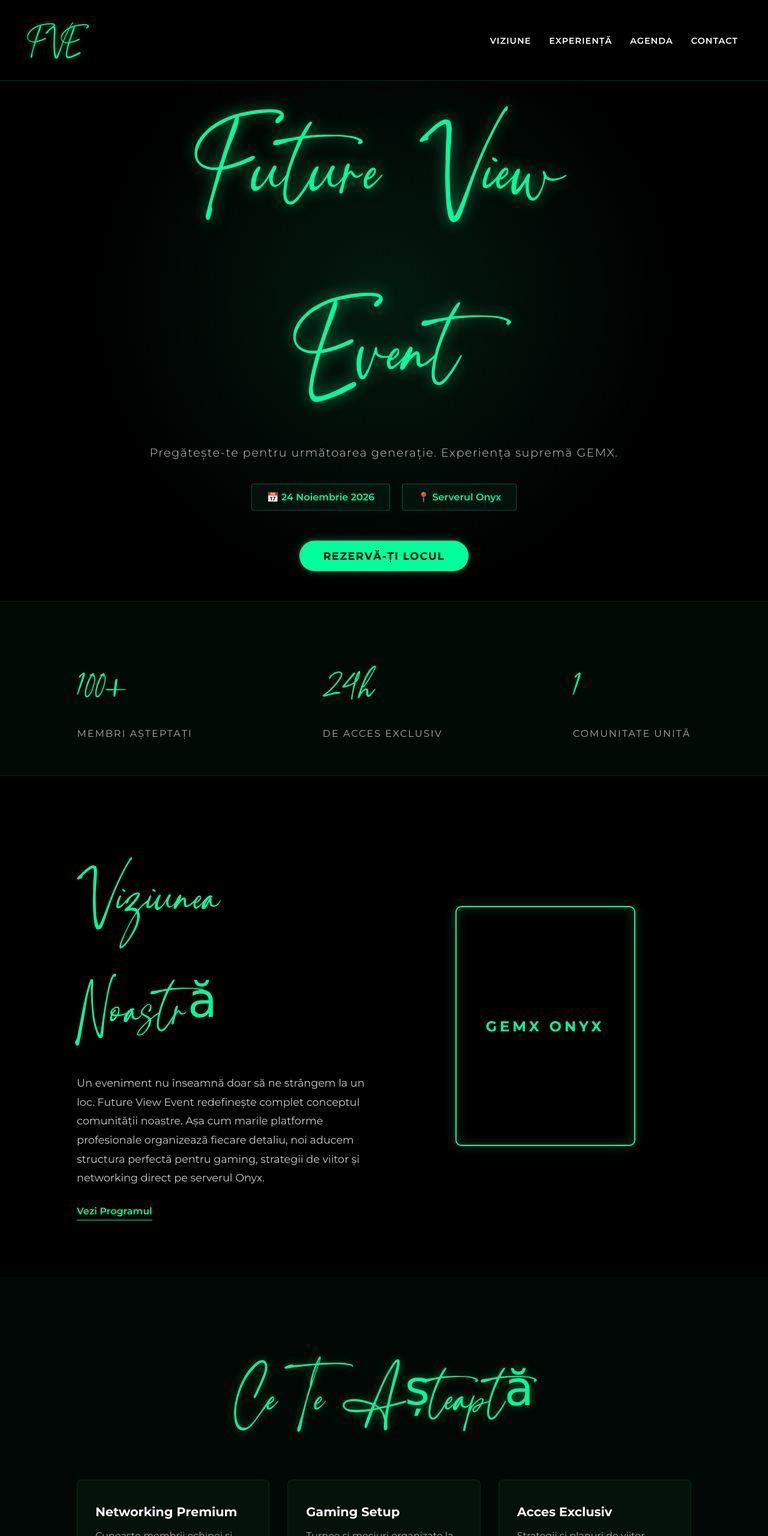
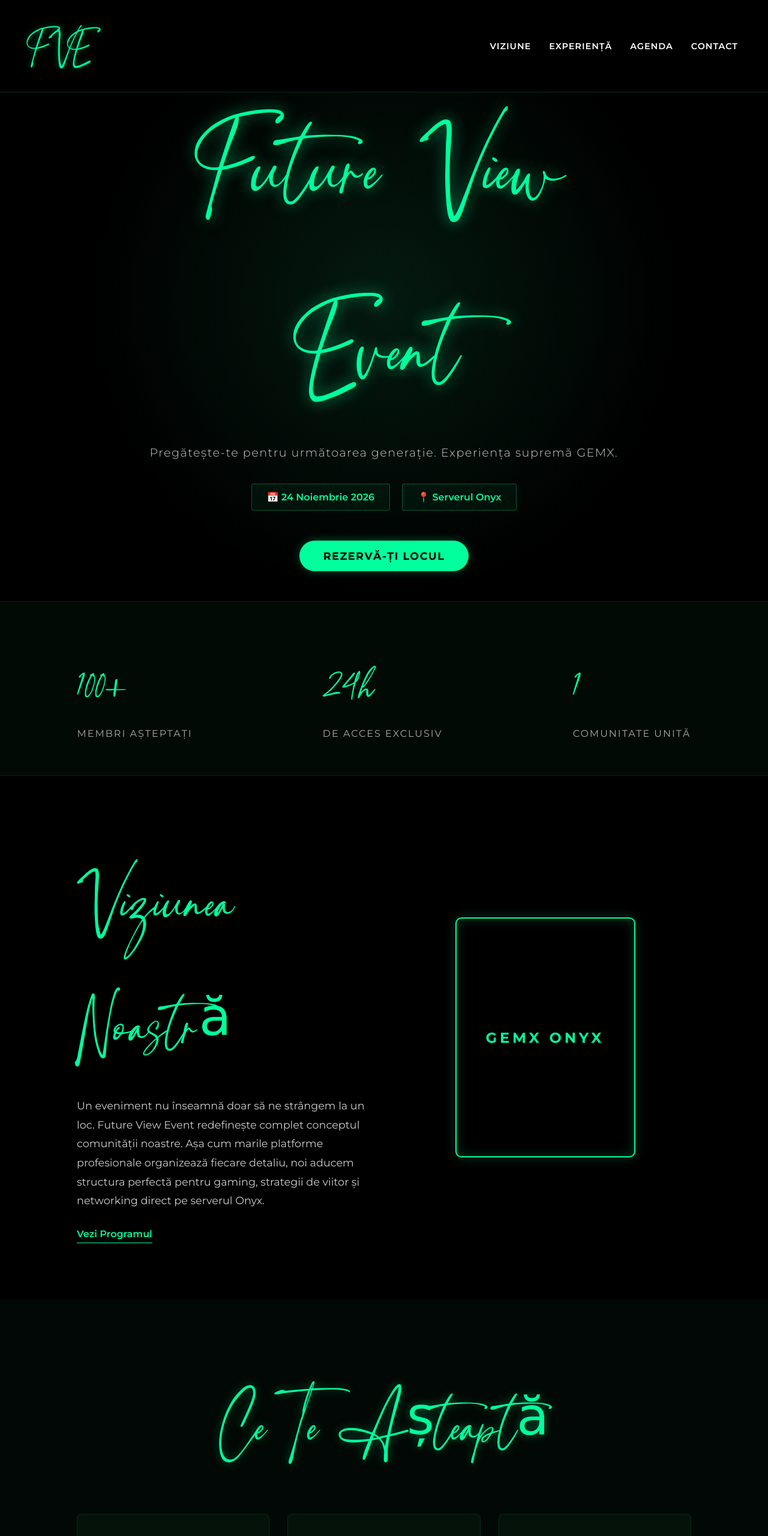
Before and after one commit to Dannydm112/site-forfun, a plain HTML site: page index.html in a window 1280 px wide. Shown: the top 2560 px of the page at 60% size. Drawn offline with Linux system fonts and the light colour scheme.

Commit message:
Update style.css

```diff
--- a/style.css
+++ b/style.css
@@ -1,6 +1,7 @@
+/* Încărcarea noului font Allura */
 @font-face {
-    font-family: 'Priestacy'; /* Lăsăm intenționat eticheta veche aici */
-    src: url('Allura-Regular.otf'); /* Dar site-ul va trage designul din fontul tău nou */
+    font-family: 'Allura';
+    src: url('Allura-Regular.otf');
 }
 
 /* Resetare generală */
@@ -37,9 +38,9 @@ body {
     backdrop-filter: blur(10px);
 }
 .logo {
-    font-family: 'Priestacy', cursive;
+    font-family: 'Allura', cursive;
     color: #00FF9D;
-    font-size: 2.5rem;
+    font-size: 3rem;
     text-shadow: 0 0 10px rgba(0, 255, 157, 0.5);
 }
 .nav-links {
@@ -68,7 +69,6 @@ body {
     align-items: center;
     text-align: center;
     padding: 120px 20px 50px;
-    /* Un gradient subtil ca să dea adâncime ecranului negru */
     background: radial-gradient(circle at center, #041a10 0%, #000000 60%);
 }
 .hero-content {
@@ -76,12 +76,12 @@ body {
 }
 .title {
     color: #00FF9D;
-    font-family: 'Priestacy', cursive;
+    font-family: 'Allura', cursive;
     text-transform: capitalize;
     font-size: 8rem;
     font-weight: normal;
     text-shadow: 0 0 25px rgba(0, 255, 157, 0.6);
-    padding: 0 50px; /* Ca să nu se taie fontul */
+    padding: 0 50px;
     margin-bottom: 20px;
     animation: fadeIn 1.5s ease-in-out;
 }
@@ -137,7 +137,7 @@ body {
     border-bottom: 1px solid rgba(0,255,157,0.1);
 }
 .stat-item h3 {
-    font-family: 'Priestacy', cursive;
+    font-family: 'Allura', cursive;
     color: #00FF9D;
     font-size: 4rem;
     font-weight: normal;
@@ -151,16 +151,16 @@ body {
 
 /* ================= TITLURI COMUNE PENTRU SECȚIUNI ================= */
 .section-title {
-    font-family: 'Priestacy', cursive;
+    font-family: 'Allura', cursive;
     color: #00FF9D;
-    font-size: 5rem;
+    font-size: 5.5rem;
     font-weight: normal;
     margin-bottom: 50px;
     text-align: center;
     text-shadow: 0 0 15px rgba(0, 255, 157, 0.4);
 }
 
-/* ================= DESPRE (Structură 50-50 ca la Aisle Planner) ================= */
+/* ================= DESPRE ================= */
 .about-section {
     display: flex;
     align-items: center;
@@ -172,9 +172,9 @@ body {
     flex: 1;
 }
 .about-text h2 {
-    font-family: 'Priestacy', cursive;
+    font-family: 'Allura', cursive;
     color: #00FF9D;
-    font-size: 5rem;
+    font-size: 5.5rem;
     font-weight: normal;
     margin-bottom: 20px;
 }
@@ -235,7 +235,7 @@ body {
     transition: transform 0.3s, box-shadow 0.3s;
 }
 .feature-card:hover {
-    transform: translateY(-10px); /* Cardul se ridică la hover */
+    transform: translateY(-10px);
     box-shadow: 0 10px 30px rgba(0, 255, 157, 0.15);
     border-color: rgba(0, 255, 157, 0.5);
 }
@@ -298,9 +298,9 @@ body {
     border-top: 1px solid rgba(0, 255, 157, 0.1);
 }
 .footer h2 {
-    font-family: 'Priestacy', cursive;
+    font-family: 'Allura', cursive;
     color: #00FF9D;
-    font-size: 5rem;
+    font-size: 5.5rem;
     font-weight: normal;
     margin-bottom: 20px;
 }
@@ -317,13 +317,13 @@ body {
     font-size: 0.9rem;
 }
 
-/* ================= REGLAJE PENTRU ECRANE MICI (TABLETE/TELEFOANE) ================= */
+/* ================= REGLAJE ECRANE MICI ================= */
 @media (max-width: 900px) {
     .about-section { flex-direction: column; text-align: center; }
-    .title { font-size: 4.5rem; }
+    .title { font-size: 5rem; }
     .stat-item h3 { font-size: 3rem; }
     .stats-section { flex-direction: column; gap: 40px; text-align: center; }
-    .nav-links { display: none; } /* Ascundem meniul lung pe mobil */
+    .nav-links { display: none; }
     .navbar { justify-content: center; }
 }
 
@@ -331,4 +331,3 @@ body {
     from { opacity: 0; transform: translateY(20px); }
     to { opacity: 1; transform: translateY(0); }
 }
-}
```
